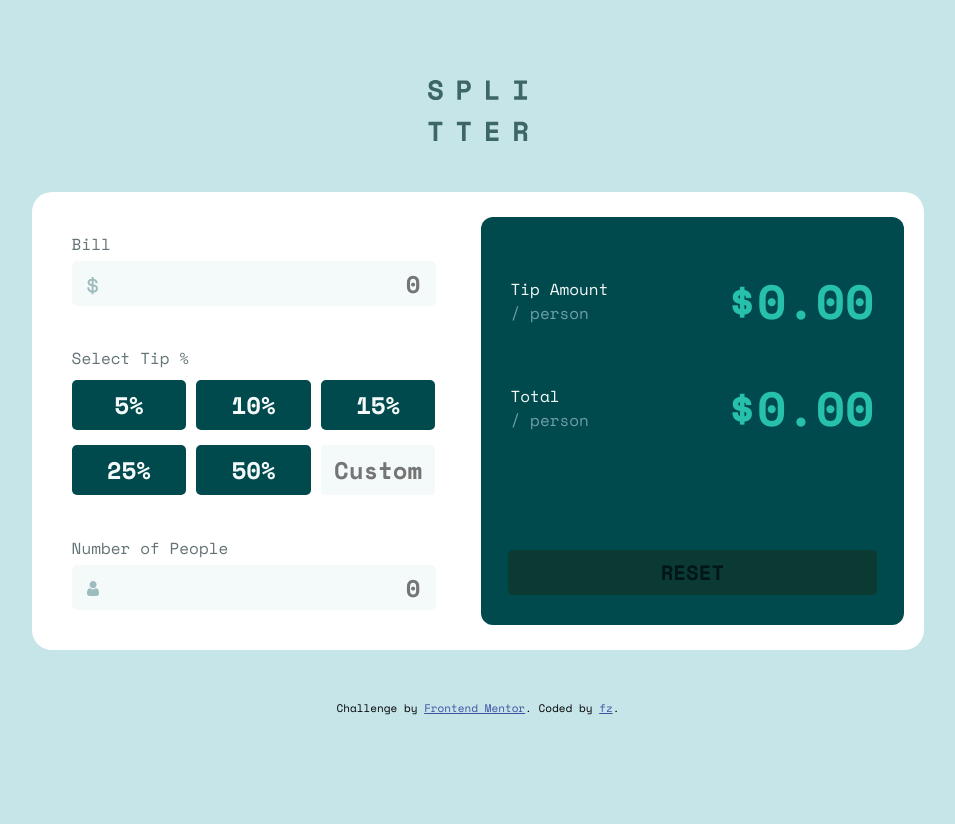
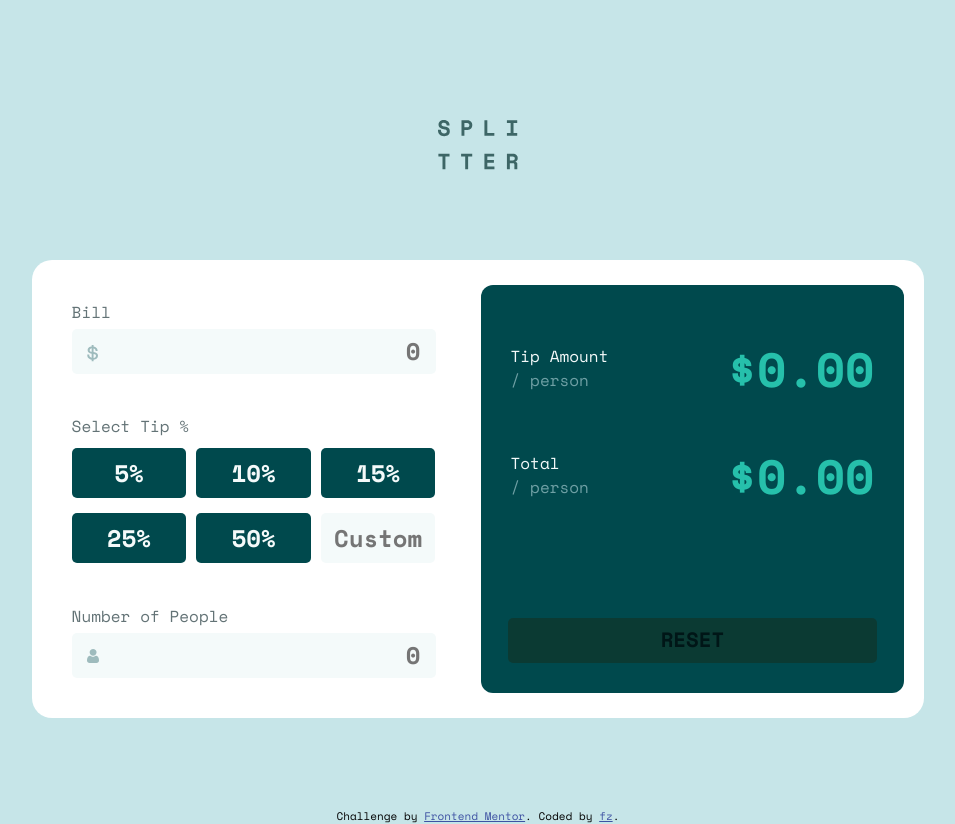
Before and after one commit to yyc1280/FEmentor-Tip-calculator-app, a plain HTML site: page index.html in a window 1280 px wide. Shown: the top 824 px of the page, without its empty margins (242-1197 px from the left). Before the commit the page ends 800 px from the top, so only its background shows below. Drawn offline with nearby package versions, Linux system fonts and the light colour scheme.

Commit message:
fix logo

```diff
--- a/styles/style.scss
+++ b/styles/style.scss
@@ -22,16 +22,16 @@ body {
   display: flex;
   flex-direction: column;
   align-items: center;
-  padding: 10vh 0;
+  padding: 15vh 0;
   margin: auto;
   //   justify-content: space-around;
   img {
-    width: 100px;
+    width: 80px;
   }
 
   .container {
     border-radius: 20px;
-    margin: 50px 0;
+    margin: 90px 0;
     background-color: $White;
     display: flex;
     width: 62%;
```
Also changed, not shown: styles/style.css, 1 other file.
